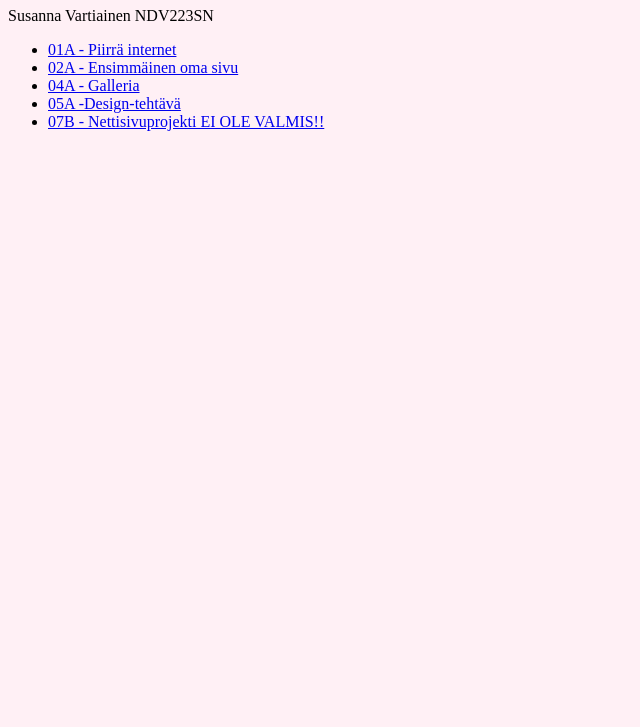
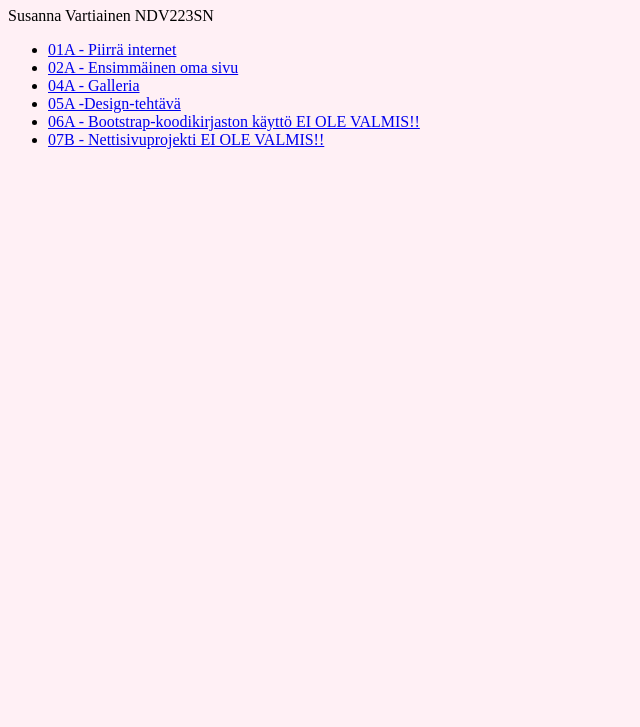
Before and after one commit to susannavartiainen/susannavartiainen.github.io, a plain HTML site: page index.html in a window 1280 px wide. Shown: the part 73-800 px from the top of the page, without its empty margins (0-640 px from the left). Drawn offline with Linux system fonts and the light colour scheme.

Commit message:
Update index.html

```diff
--- a/index.html
+++ b/index.html
@@ -18,6 +18,7 @@
 	<li><a href="https://susannavartiainen.github.io/ekaomasivu//">02A - Ensimmäinen oma sivu</a></li>
         <li><a href="https://susannavartiainen.github.io/galleria//">04A - Galleria</a></li>
 	<li><a href="https://susannavartiainen.github.io/design//">05A -Design-tehtävä</a></li>
+	<li><a href="https://susannavartiainen.github.io/bootstap//">06A - Bootstrap-koodikirjaston käyttö EI OLE VALMIS!!</a></li>
 	<li><a href="https://susannavartiainen.github.io/sivu//">07B - Nettisivuprojekti EI OLE VALMIS!!</a></li>
     </ul>
 	<body style=background-color:lavenderblush;">
```
